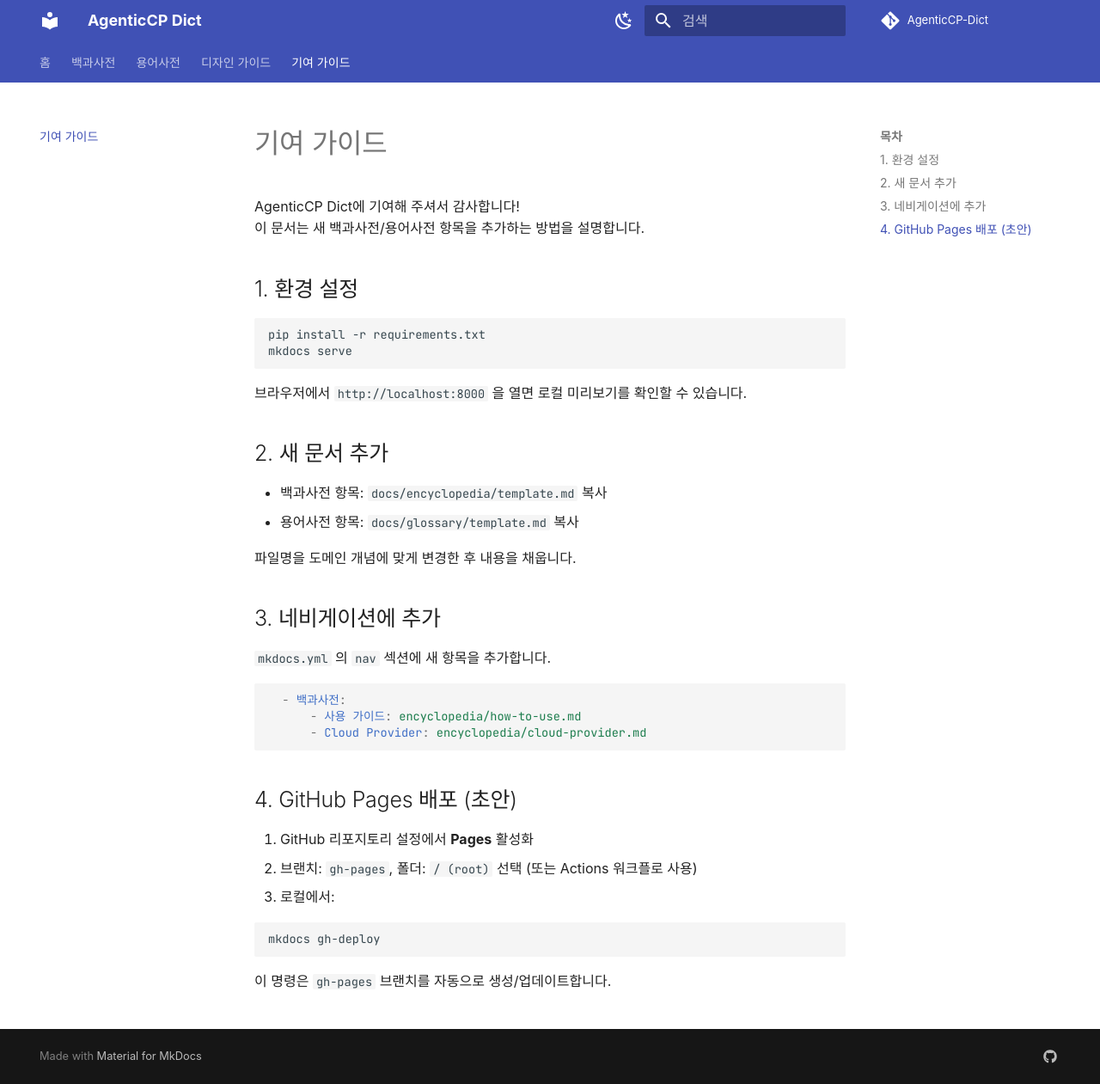
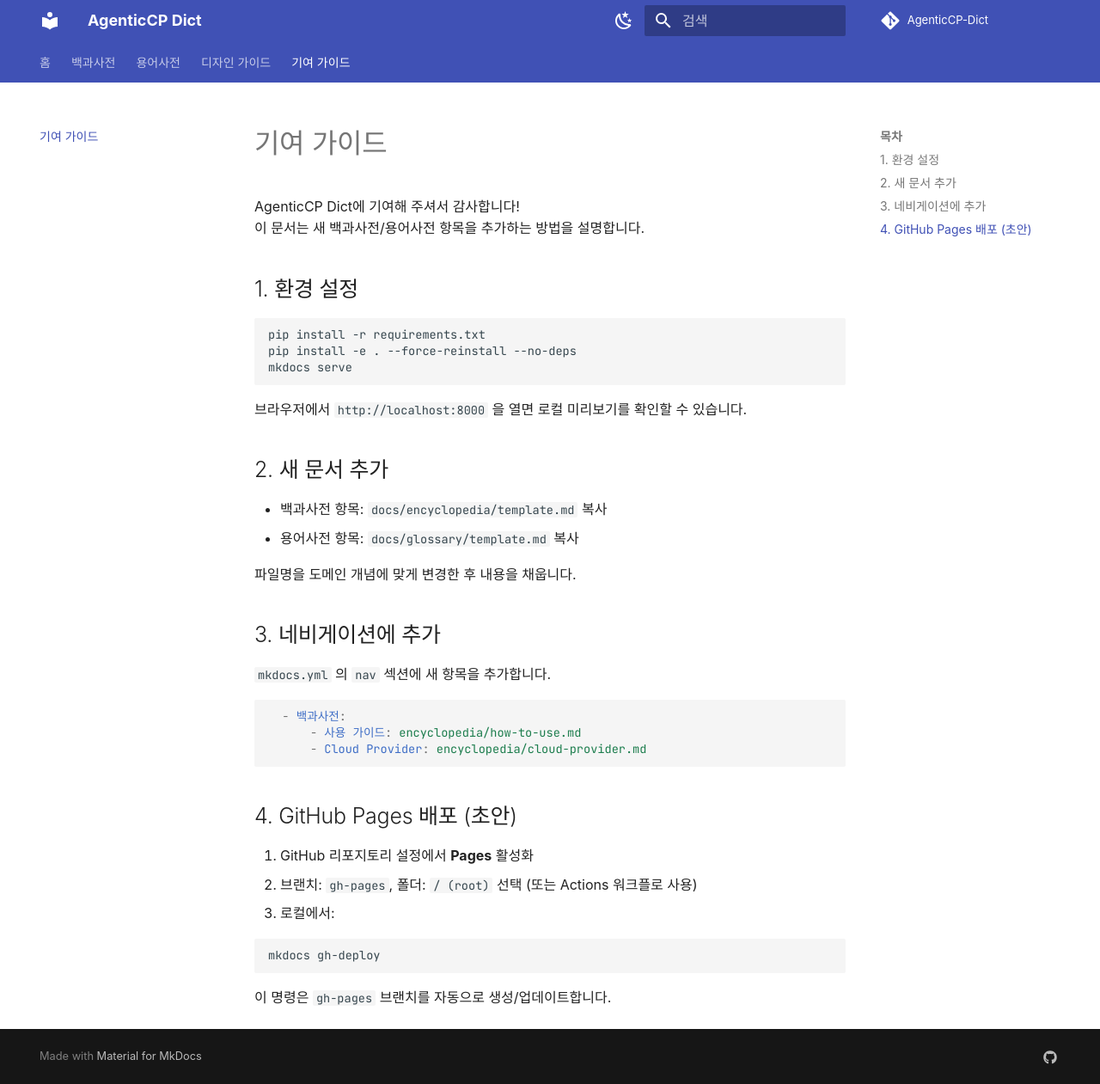
Before and after one commit to CCCloudPlatform/AgenticCP-Dict, an MkDocs documentation site: the page built from docs/contributing.md, in a window 1280 px wide and 1261 px high. Shown: the whole window at 86% size. Built offline with MkDocs 1.6.1 and Material for MkDocs 9.7.7, drawn with Linux system fonts in a browser that asks for light colours; some web fonts are replaced; comment, search, counter and statistics services are not loaded.

Commit message:
Update contributing guidelines to include force reinstall command for local development

````diff
--- a/docs/contributing.md
+++ b/docs/contributing.md
@@ -11,6 +11,7 @@
 
 ```bash
 pip install -r requirements.txt
+pip install -e . --force-reinstall --no-deps
 mkdocs serve
 ```
 
````
